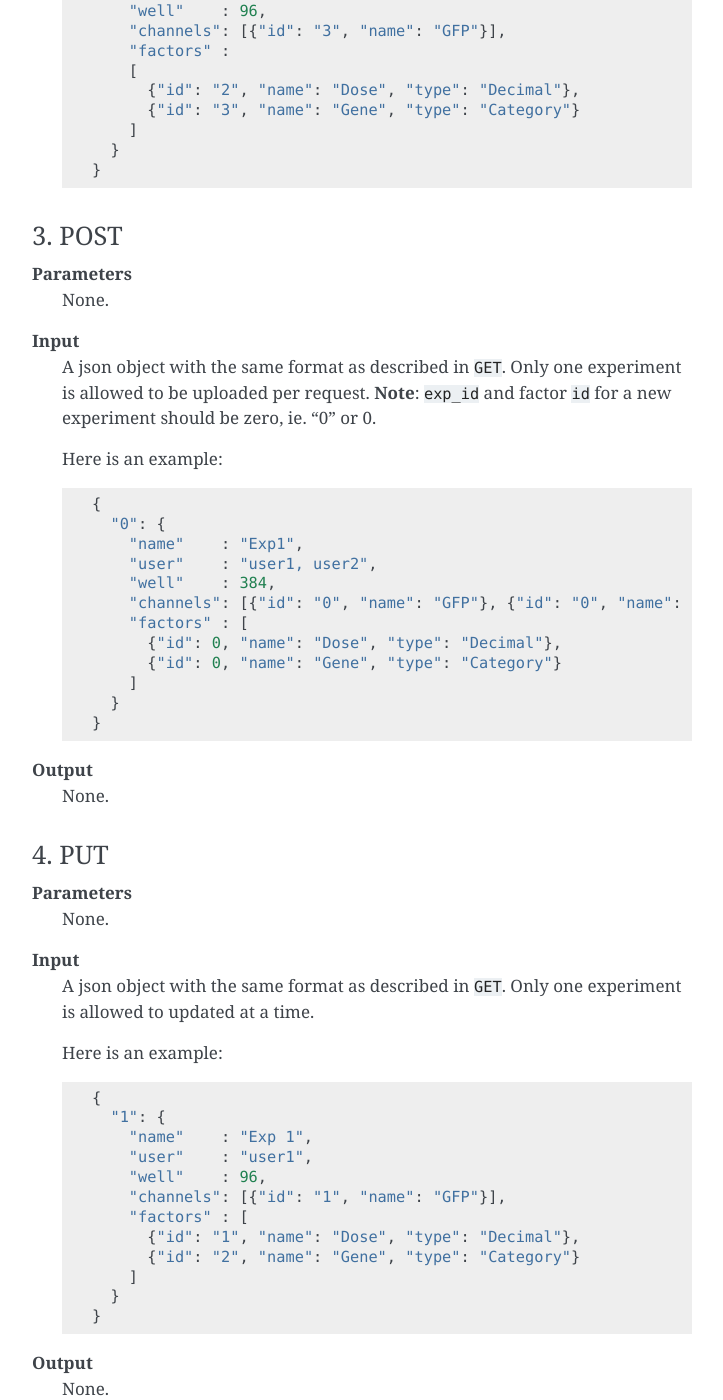
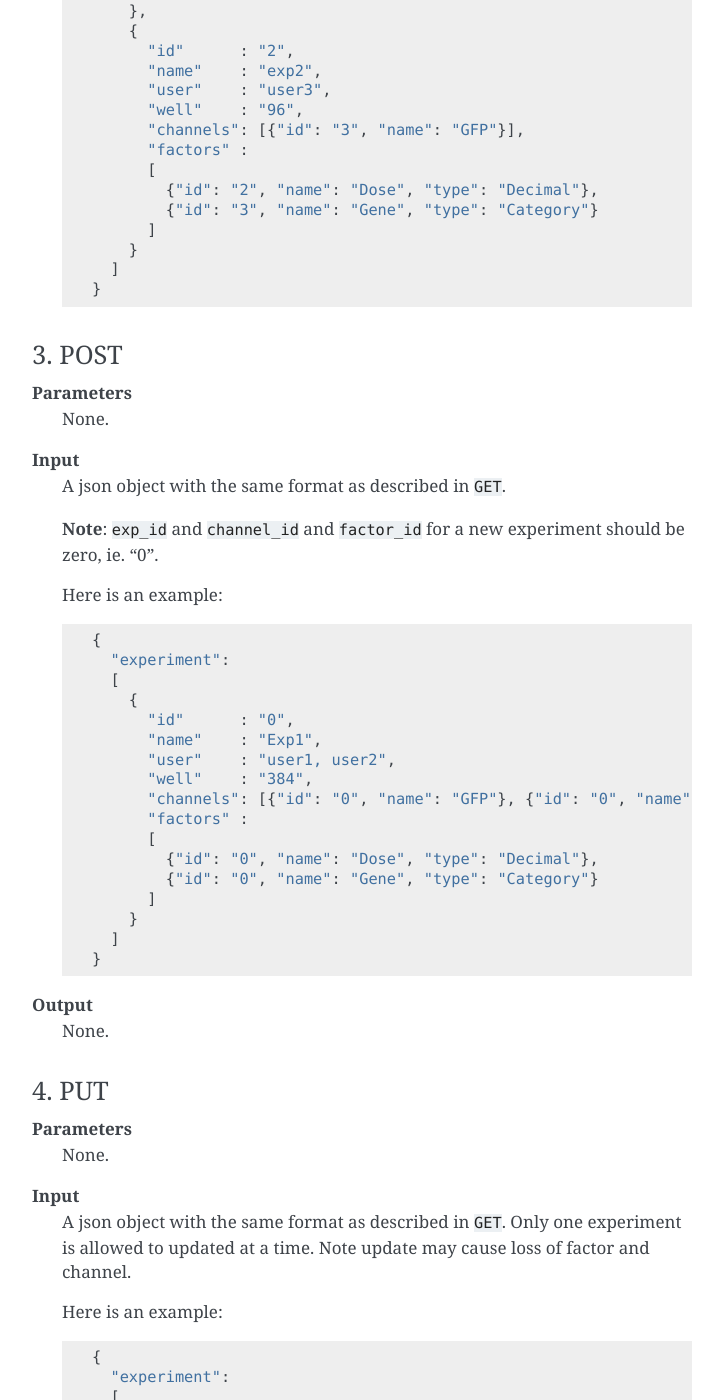
Before and after one commit to gaoce/TimeVis, a Sphinx documentation site: the page built from docs/api_v2.rst, in a window 1280 px wide and 1400 px high, scrolled down 2111 px. Shown: the whole window, without its empty margins (388-1111 px from the left). Built offline with Sphinx 7.4.7, drawn with Linux system fonts in a browser that asks for light colours; some of the changed text lies outside the part shown.

Commit message:
Revise Experiment endpoint API

```diff
--- a/docs/api_v2.rst
+++ b/docs/api_v2.rst
@@ -59,23 +59,26 @@ endpoint is shown below:
     ::
 
       {
-        exp_id:
-        {
-          "name"    : exp_name,
-          "user"    : exp_user,
-          "well"    : exp_well,
-          "channels":
-          [
-            {"id": channel_id, "name": channel_name},
-            ...
-          ],
-          "factors" :
-          [
-            {"id": factor_id, "name": factor_name, "type": factor_type},
-            ...
-          ]
-        },
+        "experiment":
+        [
+          {
+            "id"      : exp_id,
+            "name"    : exp_name,
+            "user"    : exp_user,
+            "well"    : exp_well,
+            "channels":
+            [
+              {"id": channel_id, "name": channel_name},
+              ...
+            ],
+            "factors" :
+            [
+              {"id": factor_id, "name": factor_name, "type": factor_type},
+              ...
+            ]
+          },
         ...
+        ]
       }
 
     ..
@@ -102,26 +105,29 @@ endpoint is shown below:
     ::
 
       {
-        "1":
-        {
-          "name"    : "exp1",
-          "user"    : "user1, user2",
-          "well"    : 384,
-          "channels": [{"id": "1", "name": "GFP"}, {"id"": "2", "name": "OD"}],
-          "factors" : [{"id": "1", "name": "Dose", "type": "Decimal"}]
-        },
-        "2":
-        {
-          "name"    : "exp2",
-          "user"    : "user3",
-          "well"    : 96,
-          "channels": [{"id": "3", "name": "GFP"}],
-          "factors" :
-          [
-            {"id": "2", "name": "Dose", "type": "Decimal"},
-            {"id": "3", "name": "Gene", "type": "Category"}
-          ]
-        }
+        "experiment":
+        [
+          {
+            "id"      : "1",
+            "name"    : "exp1",
+            "user"    : "user1, user2",
+            "well"    : "384",
+            "channels": [{"id": "1", "name": "GFP"}, {"id"": "2", "name": "OD"}],
+            "factors" : [{"id": "1", "name": "Dose", "type": "Decimal"}]
+          },
+          {
+            "id"      : "2",
+            "name"    : "exp2",
+            "user"    : "user3",
+            "well"    : "96",
+            "channels": [{"id": "3", "name": "GFP"}],
+            "factors" :
+            [
+              {"id": "2", "name": "Dose", "type": "Decimal"},
+              {"id": "3", "name": "Gene", "type": "Category"}
+            ]
+          }
+        ]
       }
 
 3. POST
@@ -130,25 +136,31 @@ endpoint is shown below:
 **Parameters**
     None.
 **Input**
-    A json object with the same format as described in ``GET``. Only one
-    experiment is allowed to be uploaded per request.  **Note**: ``exp_id`` and
-    factor ``id`` for a new experiment should be zero, ie. "0" or 0.
+    A json object with the same format as described in ``GET``.
+
+    **Note**: ``exp_id`` and ``channel_id`` and ``factor_id`` for a new
+    experiment should be zero, ie. "0".
 
     Here is an example:
 
     ::
 
       {
-        "0": {
-          "name"    : "Exp1",
-          "user"    : "user1, user2",
-          "well"    : 384,
-          "channels": [{"id": "0", "name": "GFP"}, {"id": "0", "name": "OD"}],
-          "factors" : [
-            {"id": 0, "name": "Dose", "type": "Decimal"},
-            {"id": 0, "name": "Gene", "type": "Category"}
-          ]
-        }
+        "experiment":
+        [
+          {
+            "id"      : "0",
+            "name"    : "Exp1",
+            "user"    : "user1, user2",
+            "well"    : "384",
+            "channels": [{"id": "0", "name": "GFP"}, {"id": "0", "name": "OD"}],
+            "factors" :
+            [
+              {"id": "0", "name": "Dose", "type": "Decimal"},
+              {"id": "0", "name": "Gene", "type": "Category"}
+            ]
+          }
+        ]
       }
 
 **Output**
@@ -161,23 +173,29 @@ endpoint is shown below:
     None.
 **Input**
     A json object with the same format as described in ``GET``. Only one
-    experiment is allowed to updated at a time.
+    experiment is allowed to updated at a time. Note update may cause loss of
+    factor and channel.
 
     Here is an example:
 
     ::
 
       {
-        "1": {
-          "name"    : "Exp 1",
-          "user"    : "user1",
-          "well"    : 96,
-          "channels": [{"id": "1", "name": "GFP"}],
-          "factors" : [
-            {"id": "1", "name": "Dose", "type": "Decimal"},
-            {"id": "2", "name": "Gene", "type": "Category"}
-          ]
-        }
+        "experiment":
+        [
+          {
+            "id"      : "1",
+            "name"    : "Exp 1",
+            "user"    : "user1",
+            "well"    : "96",
+            "channels": [{"id": "1", "name": "GFP"}],
+            "factors" :
+            [
+              {"id": "1", "name": "Dose", "type": "Decimal"},
+              {"id": "2", "name": "Gene", "type": "Category"}
+            ]
+          }
+        ]
       }
 
 **Output**
```
Also changed, not shown: 3 other files.
